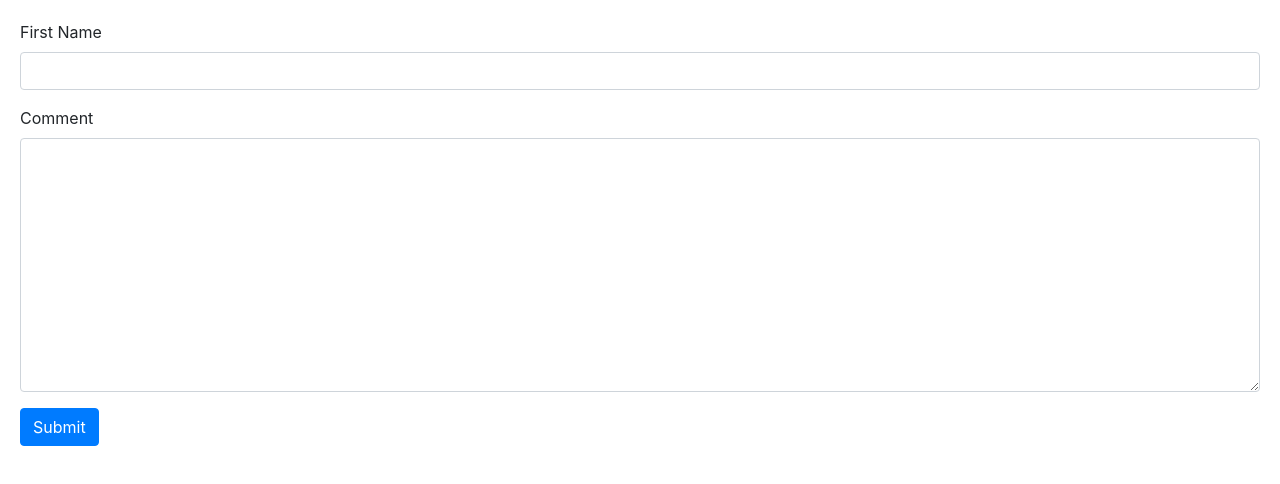
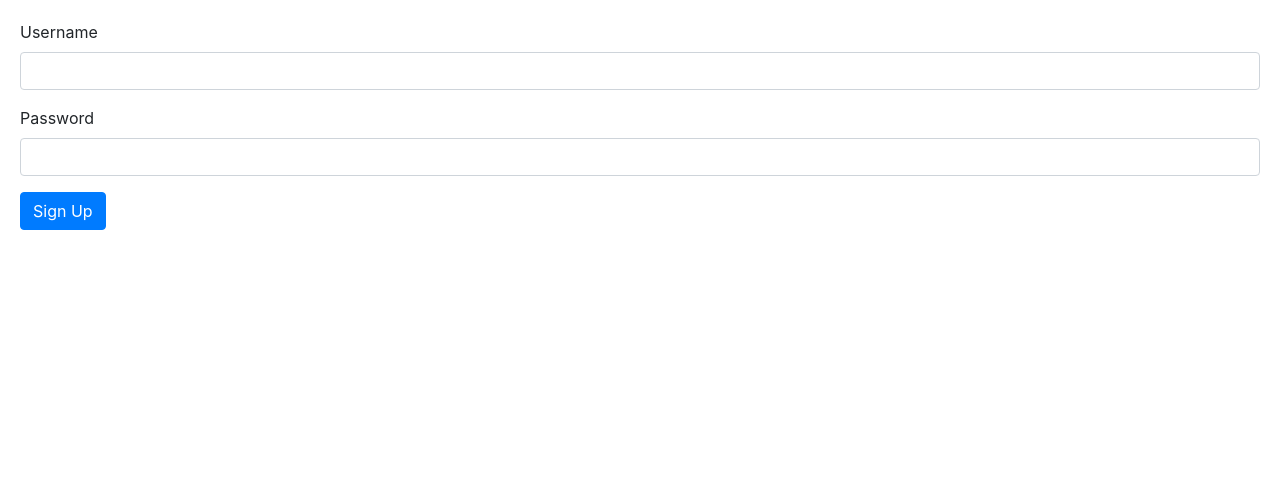
Before and after one commit to neha79091/HelloWorld, an Angular app: page / in a window 1280 px wide. Shown: the top 484 px of the page. Built offline with nearby package versions, Linux system fonts and the light colour scheme.

Commit message:
'Jan21_21'

```diff
--- a/src/app/app.component.html
+++ b/src/app/app.component.html
@@ -44,4 +44,4 @@
 <zippy title="Billing Details">
   Billing Details Content
 </zippy> -->
-<app-contact-form></app-contact-form>
+<signup-form></signup-form>
--- a/src/app/contact-form/contact-form.component.html
+++ b/src/app/contact-form/contact-form.component.html
@@ -1,4 +1,5 @@
-<form >
+<form #f="ngForm" (ngSubmit)="submit(f.value)">
+    <div ngModelGroup="contact">
         <div class="form-group">
             <label for="firstName">First Name</label>
             <input
@@ -25,12 +26,37 @@
              Input should be banana</div>
 
              </div>
+    </div>
+
 
 <!-- div.form-group>label[for="comment"]+textarea[id="comment"].form-control -->
 <div class="form-group">
     <label for="comment">Comment</label>
     <textarea ngModel name="comment" id="comment" cols="30" rows="10" class="form-control"></textarea>
 </div>
+<div class="checkbox">
+    <label for="">
+        <input type="checkbox" ngModel name="isSubscribed"> Subscribe Now
+    </label>
+</div>
+<div class="form-group">
+    <label for="contactMethod">Contact Method</label>
+    <select ngModel name="contactMethod"  id="contactMethod" class="form-control">
+        <option *ngFor="let contact of contactMethods" [value]="contact.id">{{contact.name}}</option>
+
+    </select></div>
+    <div *ngFor="let method of contactMethods" class="radio">
+        <label for="">
+            <input ngModel type="radio" name="contactMethod" [value]="method.id">
+            {{method.name}}
+        </label>
+    </div>
+
+<p>
+    {{f.value |json }}
+</p>
+<!-- drop down list -->
+
 <!-- button.btn.btn-primary -->
-<button class="btn btn-primary">Submit</button>
+<button class="btn btn-primary" [disabled]="!f.valid">Submit</button>
 </form>
--- a/src/app/contact-form/contact-form.component.ts
+++ b/src/app/contact-form/contact-form.component.ts
@@ -6,7 +6,17 @@ import { Component, OnInit } from '@angular/core';
   styleUrls: ['./contact-form.component.css']
 })
 export class ContactFormComponent  {
+  contactMethods=[
+    {id:1,name:'Email'},
+    {id:2,name:'Phone'},
+    {id:3,name:'Mobile'},
+    {id:4,name:'Social Media'}
+  ];
 log(x)
 {console.log(x);}
+submit(y)
+{
+  console.log(y);
+}
 
 }
--- /dev/null
+++ b/src/app/signup-form/signup-form.component.html
@@ -0,0 +1,22 @@
+<form [formGroup]="form">
+    <div class="form-group">
+        <label for="username">Username</label>
+        <input
+        formControlName="username"
+            id="username"
+            type="text"
+            class="form-control">
+            <div *ngIf="username.touched && username.invalid " class="alert alert-danger">UserNAme Is Required
+
+            </div>
+    </div>
+    <div class="form-group">
+        <label for="password">Password</label>
+        <input
+        formControlName="password"
+            id="password"
+            type="text"
+            class="form-control">
+    </div>
+    <button class="btn btn-primary" type="submit">Sign Up</button>
+</form>
--- /dev/null
+++ b/src/app/signup-form/signup-form.component.ts
@@ -0,0 +1,19 @@
+import { Component } from '@angular/core';
+import { FormGroup,FormControl,Validators } from '@angular/forms'
+
+
+@Component({
+  selector: 'signup-form',
+  templateUrl: './signup-form.component.html',
+  styleUrls: ['./signup-form.component.css']
+})
+export class SignupFormComponent {
+  form=new FormGroup({
+    username :new FormControl('',Validators.required),
+    password: new FormControl()
+  });
+  get username()
+  {
+    return this.form.get('username');
+  }
+}
--- /dev/null
+++ b/src/app/udemy/udemy.component.html
@@ -0,0 +1,41 @@
+<h1>HelloWorld</h1>
+<form #f="ngForm" (ngSubmit)="submit(f.value)">
+    <div ngModelGroup="course">
+        <div >
+
+            <label for="courseName">
+                Course Name
+            </label>
+            <input
+            required
+             minlength="5"
+             #courseName="ngModel"
+             ngModel name="courseName"
+             id="courseName"
+             type="text"
+             class="form-control">
+                <div class="alert alert-danger"
+                *ngIf="courseName.touched && !courseName.valid">
+                Course Name is Required</div>
+                 <div class="alert alert-danger"
+                *ngIf="courseName.errors?.minlength">Minimum length should be 5</div>
+        </div>
+
+         <div class="form-group">
+             <label for="courseList">Category</label>
+             <select ngModel name="courseList" id="courseList" class="form-control">
+                 <option *ngFor ="let course of courses" [value]="course.id">{{course.name}}</option>
+
+             </select>
+            </div>
+            <div class="checkbox">
+                <label for="">
+                    <input ngModel name="isGuarantee" type="checkbox">30-day money back Guarantee
+                </label>
+            </div>
+        <div>
+            <button class="btn btn-primary" [disabled]="!f.valid">ADD</button>
+            {{f.value| json}}
+        </div>
+    </div>
+</form>
--- /dev/null
+++ b/src/app/udemy/udemy.component.ts
@@ -0,0 +1,21 @@
+import { Component, OnInit } from '@angular/core';
+
+@Component({
+  selector: 'app-udemy',
+  templateUrl: './udemy.component.html',
+  styleUrls: ['./udemy.component.css']
+})
+export class UdemyComponent  {
+
+  submit(course)
+  {
+    console.log(course);
+  }
+  courses=[
+    {id:1,name:"AI"} ,
+    {id:2,name:"Learn Angular"} ,
+    {id:3,name:"MEAN Stack"} ,
+  {id:4,name:"PYTHON"} ,
+  {id:5,name:"MERN"}
+            ]
+}
```
Also changed, not shown: src/app/app.module.ts (+8 -3 lines), src/app/signup-form/signup-form.component.css (added), src/app/udemy/udemy.component.css (added), 2 other files (tests, documents, lock files or other folders). Lines whose indentation alone changed are shown as unchanged.
